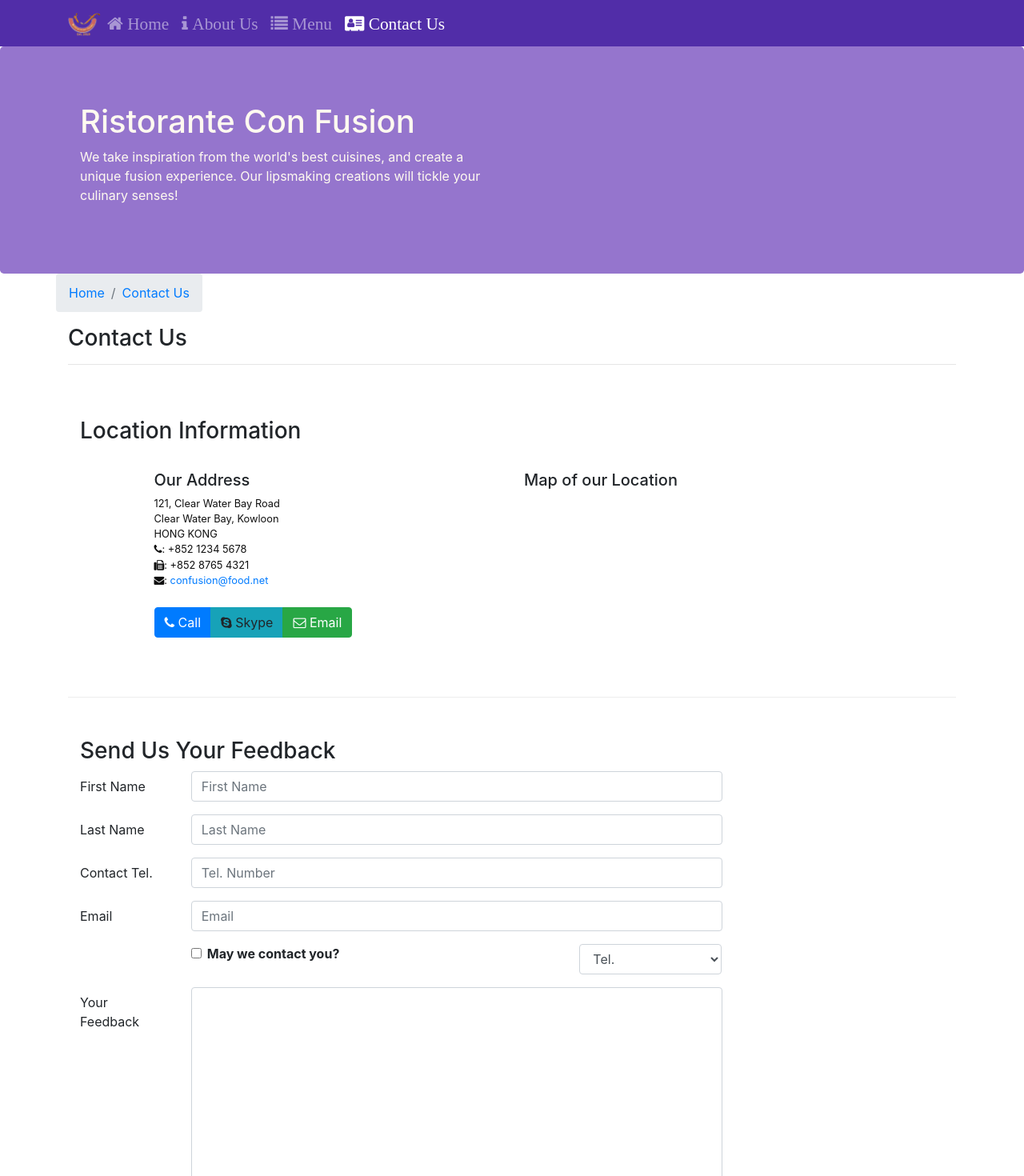
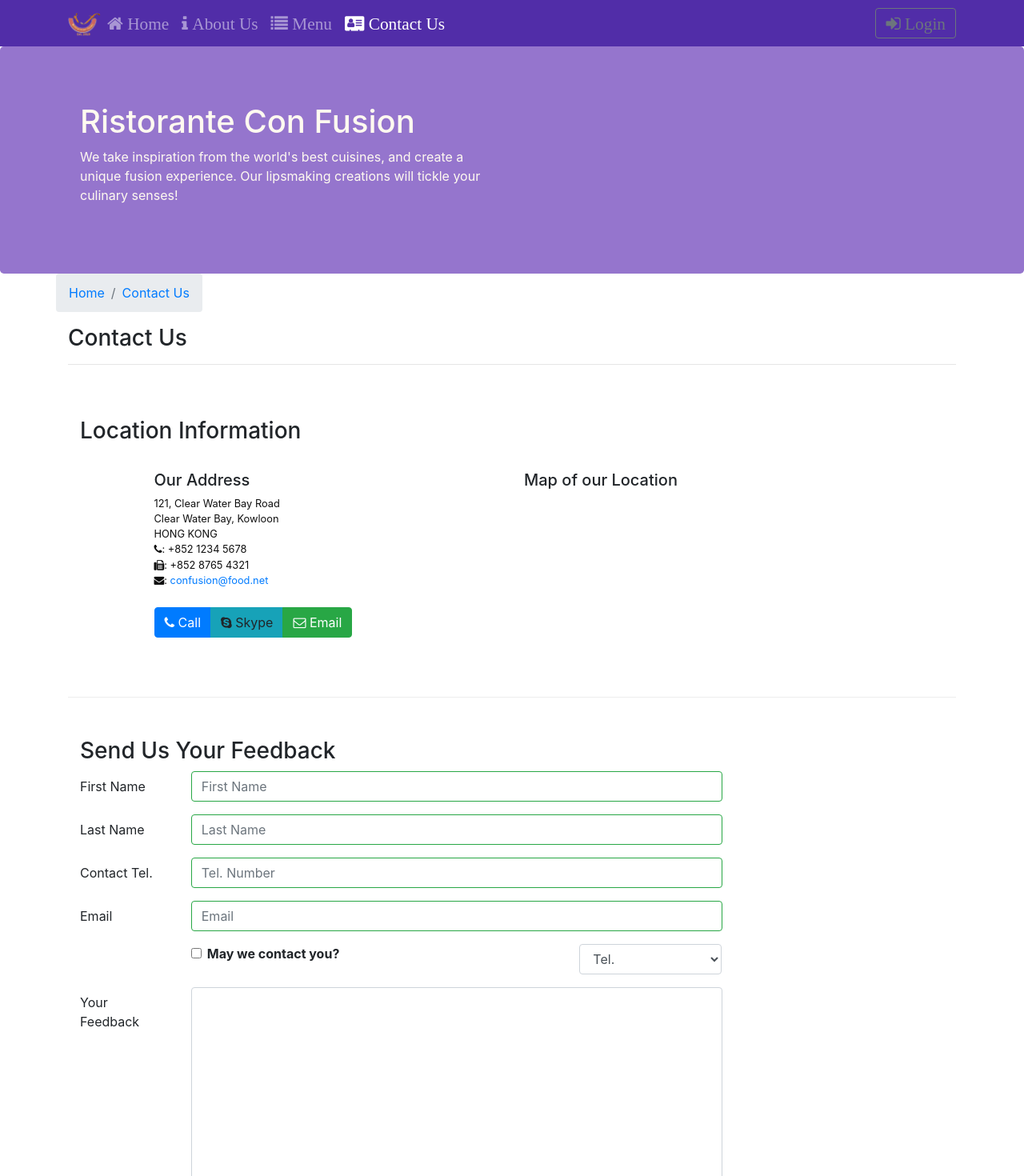
Before and after one commit to harshit977/ConFusion-Frontend, a React (Create React App) app: page /contactus in a window 1280 px wide. Shown: the top 1470 px of the page at 80% size. Built offline with nearby package versions, Linux system fonts and the light colour scheme.

Commit message:
uncontrolled forms

```diff
--- a/src/components/ContactComponent.js
+++ b/src/components/ContactComponent.js
@@ -1,5 +1,5 @@
 import React, {Component} from 'react';
-import {Breadcrumb,BreadcrumbItem, Button,Form,FormGroup,Label,Input,Col} from 'reactstrap';
+import {Breadcrumb,BreadcrumbItem, Button,Form,FormGroup,Label,Input,Col,Row,FormFeedback} from 'reactstrap';
 import {Link} from 'react-router-dom';
 
 class Contact extends Component {
@@ -14,10 +14,17 @@ class Contact extends Component {
           email: '',
           agree: false,
           contactType: 'Tel.',
-          message: ''
+          message: '',
+          touched: {
+              firstname: false,
+              lastname: false,
+              telnum: false,
+              email: false
+          }
       }
       this.handleSubmit=this.handleSubmit.bind(this);
       this.handleInputChange=this.handleInputChange.bind(this);
+      this.handleBlur=this.handleBlur.bind(this);
   }
 
   handleInputChange(event)
@@ -37,8 +44,44 @@ class Contact extends Component {
       event.preventDefault();
   }
 
+  handleBlur = (field) => (evt) => {
+      this.setState({
+          touched: {...this.state.touched, [field]: true }
+      });
+  }
+
+  validate(firstname,lastname,telnum,email){
+      const errors={
+    firstname: '',
+    lastname: '',
+    telnum: '',
+    email: ''
+      };
+
+      if(this.state.touched.firstname && firstname.length <3 )
+      errors.firstname= 'First Name should be >= 3 characters';
+      else if(this.state.touched.firstname && firstname.length >10)
+      errors.firstname= 'First Name should be <= 10 characters';
+
+      if(this.state.touched.lastname && lastname.length <3 )
+      errors.lastname= 'Last Name should be >= 3 characters';
+      else if(this.state.touched.lastname && lastname.length >10)
+      errors.lastname= 'Last Name should be <= 10 characters';
+
+      const reg = /^\d+$/;
+      if(this.state.touched.telnum && !reg.test(telnum))
+        errors.telnum='Tel. Number should contain only numbers';
+
+      if(this.state.touched.email && email.split('').filter(x => x === '@').length !== 1)
+          errors.email='Email should contain @ sign';
+
+          return errors;
+  }
+
     render()
     {
+       const errors=this.validate(this.state.firstname,this.state.lastname,this.state.telnum,this.state.email);
+
         return(
             <div className="container">
                 <div className="row">
@@ -90,25 +133,33 @@ class Contact extends Component {
                            <FormGroup row>
                                <Label htmlFor="firstname" md={2}>First Name</Label>
                                <Col md={10}>
-                                   <Input type="text" id="firstname" name="firstname" placeholder="First Name" value={this.state.firstname} onChange={this.handleInputChange}></Input>
+                                   <Input type="text" id="firstname" name="firstname" placeholder="First Name"
+                                   value={this.state.firstname} valid={errors.firstname === ''} invalid={errors.firstname !== ''} onChange={this.handleInputChange} onBlur={this.handleBlur('firstname')}></Input>
+                                   <FormFeedback>{errors.firstname}</FormFeedback>
                                </Col>
                            </FormGroup>
                            <FormGroup row>
                                <Label htmlFor="lastname" md={2}>Last Name</Label>
                                <Col md={10}>
-                                   <Input type="text" id="lastname" name="lastname" placeholder="Last Name" value={this.state.lastname} onChange={this.handleInputChange}></Input>
+                                   <Input type="text" id="lastname" name="lastname" placeholder="Last Name"
+                                   value={this.state.lastname} valid={errors.lastname === ''} invalid={errors.lastname !== ''} onChange={this.handleInputChange} onBlur={this.handleBlur('lastname')}></Input>
+                                   <FormFeedback>{errors.lastname}</FormFeedback>
                                </Col>
                            </FormGroup>
                            <FormGroup row>
                                <Label htmlFor="telnum" md={2}>Contact Tel.</Label>
                                <Col md={10}>
-                                   <Input type="tel" id="telnum" name="telnum" placeholder="Tel. Number" value={this.state.telnum} onChange={this.handleInputChange}></Input>
+                                   <Input type="tel" id="telnum" name="telnum" placeholder="Tel. Number"
+                                   value={this.state.telnum} valid={errors.telnum === ''} invalid={errors.telnum !== ''} onChange={this.handleInputChange} onBlur={this.handleBlur('telnum')}></Input>
+                                   <FormFeedback>{errors.telnum}</FormFeedback>
                                </Col>
                            </FormGroup>
                            <FormGroup row>
                                <Label htmlFor="email" md={2}>Email</Label>
                                <Col md={10}>
-                                   <Input type="email" id="email" name="email" placeholder="Email" value={this.state.email} onChange={this.handleInputChange}></Input>
+                                   <Input type="email" id="email" name="email" placeholder="Email"
+                                   value={this.state.email} valid={errors.email === ''} invalid={errors.email !== ''} onChange={this.handleInputChange} onBlur={this.handleBlur('email')}></Input>
+                                   <FormFeedback>{errors.email}</FormFeedback>
                                </Col>
                            </FormGroup>
                            <FormGroup row>
--- a/src/components/DishdetailComponent.js
+++ b/src/components/DishdetailComponent.js
@@ -68,7 +68,7 @@ import {Link} from 'react-router-dom';
           </div>
              <div className="row">
                    <RenderDish dish={props.dish} />
-                   <RenderComments dish={props.comments} />
+                   <RenderComments comments={props.comments} />
              </div>
         </div>
         );
--- a/src/components/HeaderComponent.js
+++ b/src/components/HeaderComponent.js
@@ -1,14 +1,22 @@
 import React , {Component} from 'react';
-import {Navbar, NavbarBrand, Nav ,NavbarToggler,Collapse,Jumbotron, NavItem} from 'reactstrap';
+import {Navbar, NavbarBrand, Nav ,NavbarToggler,Collapse,Jumbotron, NavItem ,Button, Modal, ModalHeader, ModalBody,
+    Form, FormGroup, Input, Label } from 'reactstrap';
 import {NavLink} from 'react-router-dom';
 
 class Header extends Component{
 
     constructor(props){
        super(props);
-       this.state=
-       {isNavOpen: false };
+
+       this.state =
+       {
+        isNavOpen: false,
+        isModalOpen: false
+       };
+
        this.toggleNav = this.toggleNav.bind(this);
+       this.toggleModal = this.toggleModal.bind(this);
+       this.handleLogin = this.handleLogin.bind(this);
     }
 
     toggleNav()
@@ -19,6 +27,22 @@ class Header extends Component{
             }
         );
     }
+
+    toggleModal() {
+        this.setState({
+          isModalOpen: !this.state.isModalOpen
+        });
+      }
+
+      handleLogin(event)
+      {
+        this.toggleModal();
+        alert("Username: " + this.username.value + " Password: " + this.password.value
+            + " Remember: " + this.remember.checked);
+        event.preventDefault();
+
+    }
+
 
     render() {
         return(
@@ -52,6 +76,13 @@ class Header extends Component{
                           </NavLink>
                   </NavItem>
               </Nav>
+              <Nav className="ml-auto" navbar>
+                  <NavItem>
+                      <Button outline onClick={this.toggleModal}>
+                          <span className="fa fa-sign-in fa-lg"> Login</span>
+                      </Button>
+                  </NavItem>
+              </Nav>
               </Collapse>
           </div>
           </Navbar>
@@ -65,6 +96,31 @@ class Header extends Component{
               </div>
           </div>
           </Jumbotron>
+          <Modal isOpen={this.state.isModalOpen} toggle={this.toggleModal}>
+              <ModalHeader toggle={this.toggleModal}>Login</ModalHeader>
+              <ModalBody>
+              <Form onSubmit={this.handleLogin}>
+                            <FormGroup>
+                                <Label htmlFor="username">Username</Label>
+                                <Input type="text" id="username" name="username"
+                                    innerRef={(input) => this.username = input} />
+                            </FormGroup>
+                            <FormGroup>
+                                <Label htmlFor="password">Password</Label>
+                                <Input type="password" id="password" name="password"
+                                    innerRef={(input) => this.password = input}  />
+                            </FormGroup>
+                            <FormGroup check>
+                                <Label check>
+                                    <Input type="checkbox" name="remember"
+                                    innerRef={(input) => this.remember = input}  />
+                                    Remember me
+                                </Label>
+                            </FormGroup>
+                            <Button type="submit" value="submit" color="primary">Login</Button>
+                        </Form>
+              </ModalBody>
+          </Modal>
             </React.Fragment>
         );
     }
```
